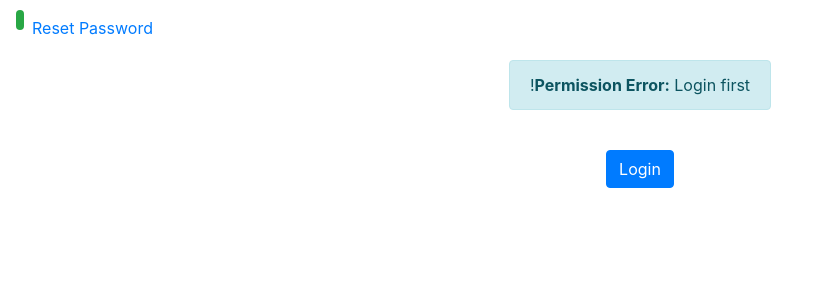
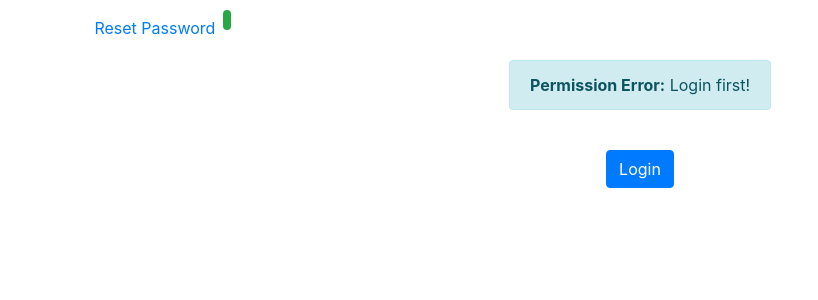
Before and after one commit to hasanisaeed/agile, a Django app: page / in a window 1280 px wide. Shown: the top 300 px of the page, without its empty margins (0-818 px from the left). Run offline with Django 3.2, Linux system fonts and the light colour scheme; style sheets or scripts are compiled from the project's sources; some libraries are stand-ins or nearby versions.

Commit message:
style: html format tags

```diff
--- a/templates/base.html
+++ b/templates/base.html
@@ -16,8 +16,8 @@
 
 </head>
 <body>
-<nav class="navbar navbar-expand-lg text-center" style="direction: rtl;">
-    <strong class="text-white font-weight-bold" href="#">Ryca co.</strong>
+<nav class="navbar navbar-expand-lg text-center">
+    <strong class="text-white font-weight-bold" >Ⓒ RYCA </strong>
     <button class="navbar-toggler" type="button" data-toggle="collapse" data-target="#navbarSupportedContent"
             aria-controls="navbarSupportedContent" aria-expanded="false" aria-label="Toggle navigation">
         <span class="navbar-toggler-icon"></span>
--- a/templates/home.html
+++ b/templates/home.html
@@ -75,7 +75,7 @@
                 <strong>You don't have right permission!</strong>
             {% endif %}
         {% else %}
-            <div style="direction: rtl">
+            <div>
             <div class="alert alert-info" role="alert">
                 <strong>Permission Error:</strong> Login first!
             </div> <br/>
--- a/templates/registration/login.html
+++ b/templates/registration/login.html
@@ -1,11 +1,11 @@
 {% extends 'base.html' %}
 
-{% block title %}ورود{% endblock %}
+{% block title %}Go{% endblock %}
 
 {% block content %}
 
 
-    <div id="login" class="container" style="direction: rtl">
+    <div id="login" class="container"  >
         <div class="row-fluid">
             <div class="span12">
                 <div class="login well well-small">
```
